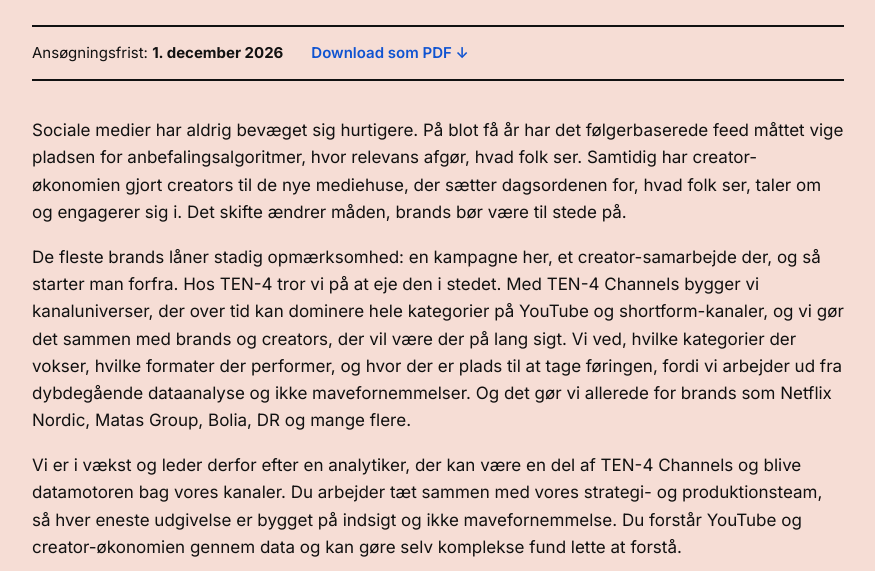
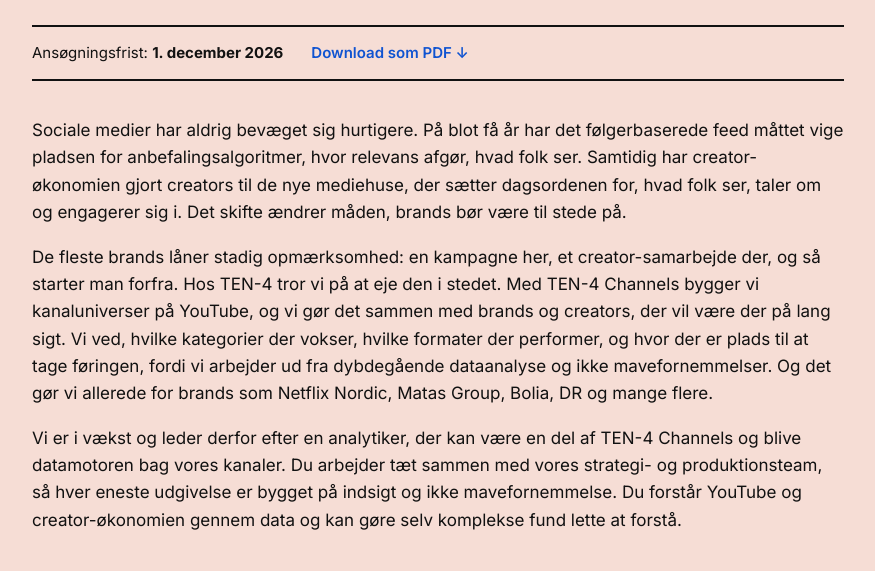
Before and after one commit to swienty-sof/TEN-4-jobs, a plain HTML site: page analytiker/index.html in a window 1280 px wide. Shown: the part 211-782 px from the top of the page, without its empty margins (202-1077 px from the left). Drawn offline with Linux system fonts and the light colour scheme.

Commit message:
new wording

```diff
--- a/analytiker/index.html
+++ b/analytiker/index.html
@@ -26,7 +26,7 @@
   <div class="meta"><span>Ansøgningsfrist: <b>1. december 2026</b></span><a href="../assets/pdf/TEN-4_Analytiker.pdf" download>Download som PDF ↓</a></div>
   <article class="content">
 <p>Sociale medier har aldrig bevæget sig hurtigere. På blot få år har det følgerbaserede feed måttet vige pladsen for anbefalingsalgoritmer, hvor relevans afgør, hvad folk ser. Samtidig har creator-økonomien gjort creators til de nye mediehuse, der sætter dagsordenen for, hvad folk ser, taler om og engagerer sig i. Det skifte ændrer måden, brands bør være til stede på.</p>
-<p>De fleste brands låner stadig opmærksomhed: en kampagne her, et creator-samarbejde der, og så starter man forfra. Hos TEN-4 tror vi på at eje den i stedet. Med TEN-4 Channels bygger vi kanaluniverser, der over tid kan dominere hele kategorier på YouTube og shortform-kanaler, og vi gør det sammen med brands og creators, der vil være der på lang sigt. Vi ved, hvilke kategorier der vokser, hvilke formater der performer, og hvor der er plads til at tage føringen, fordi vi arbejder ud fra dybdegående dataanalyse og ikke mavefornemmelser. Og det gør vi allerede for brands som Netflix Nordic, Matas Group, Bolia, DR og mange flere.</p>
+<p>De fleste brands låner stadig opmærksomhed: en kampagne her, et creator-samarbejde der, og så starter man forfra. Hos TEN-4 tror vi på at eje den i stedet. Med TEN-4 Channels bygger vi kanaluniverser på YouTube, og vi gør det sammen med brands og creators, der vil være der på lang sigt. Vi ved, hvilke kategorier der vokser, hvilke formater der performer, og hvor der er plads til at tage føringen, fordi vi arbejder ud fra dybdegående dataanalyse og ikke mavefornemmelser. Og det gør vi allerede for brands som Netflix Nordic, Matas Group, Bolia, DR og mange flere.</p>
 <p>Vi er i vækst og leder derfor efter en analytiker, der kan være en del af TEN-4 Channels og blive datamotoren bag vores kanaler. Du arbejder tæt sammen med vores strategi- og produktionsteam, så hver eneste udgivelse er bygget på indsigt og ikke mavefornemmelse. Du forstår YouTube og creator-økonomien gennem data og kan gøre selv komplekse fund lette at forstå.</p>
 <h2 class="wide">HVAD DU KOMMER TIL AT LAVE</h2>
 <p>Du får ansvaret for analysearbejdet bag TEN-4 Channels. Det betyder f.eks.:</p>
```
Also changed, not shown: senior-partnership-manager/index.html (+1 -1 lines).
